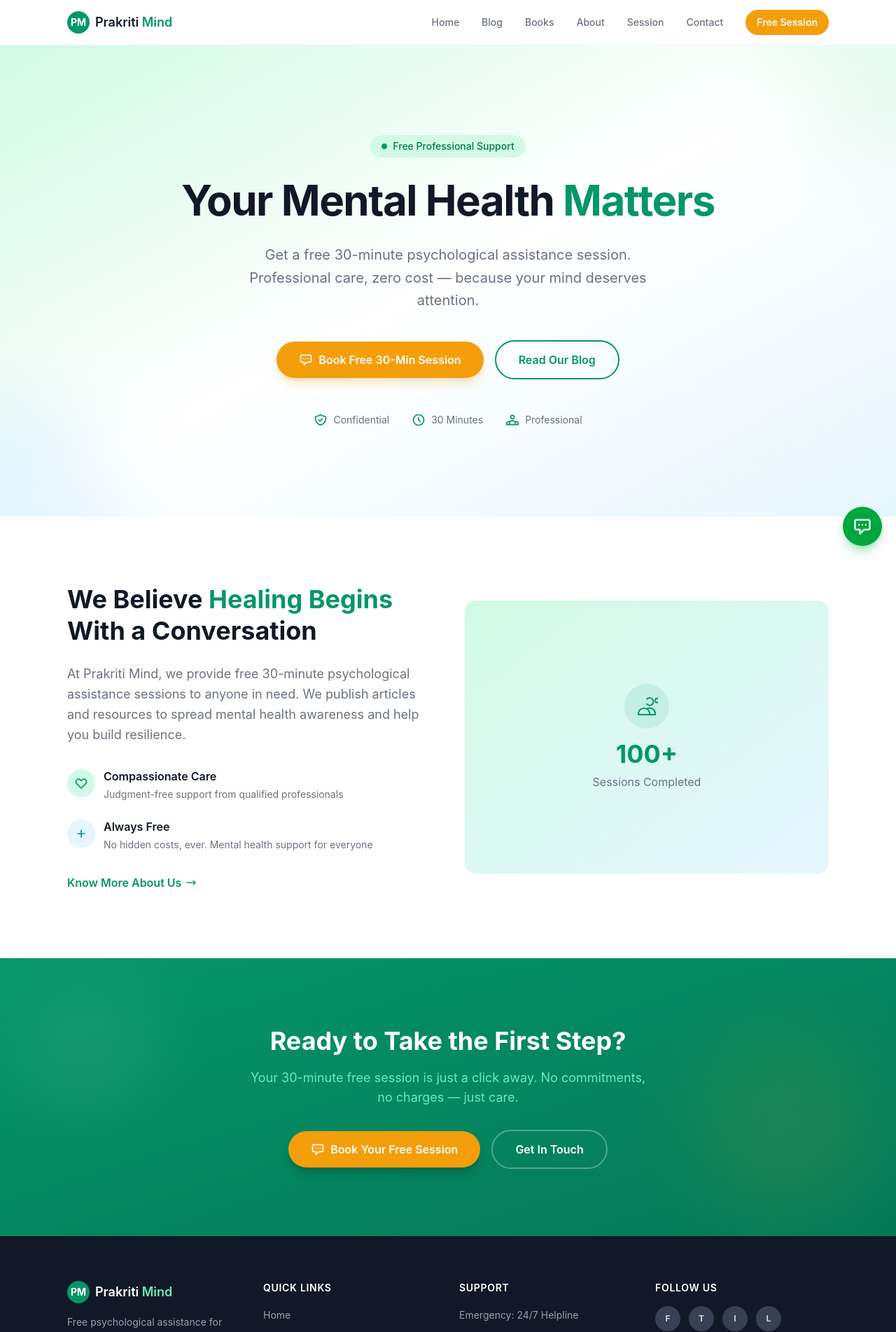
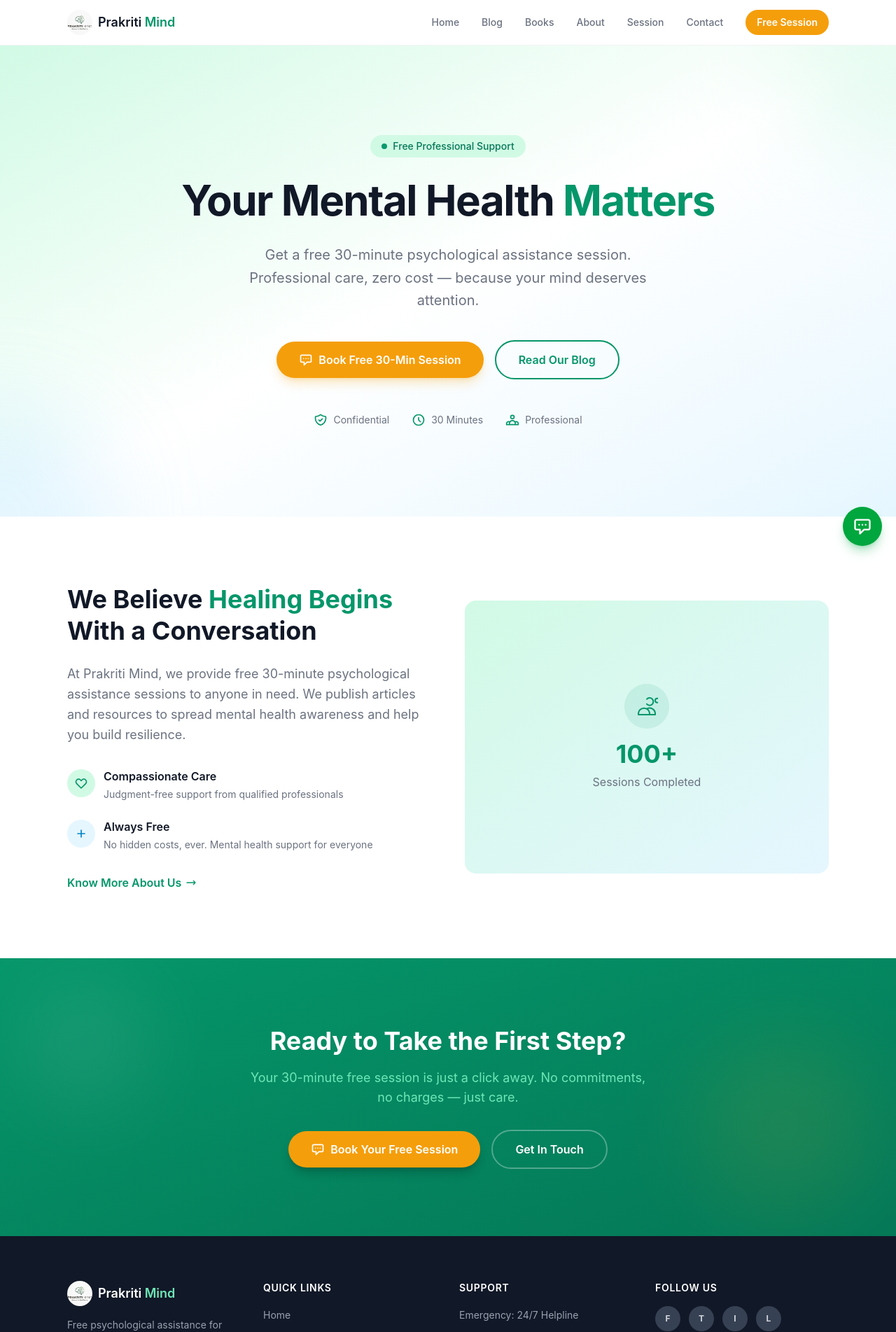
Before and after one commit to notrealaman/prakriti-mind, a Next.js app: page / in a window 1280 px wide. Shown: the top 1903 px of the page at 70% size. Built offline with nearby package versions, Linux system fonts and the light colour scheme.

Commit message:
Use logo.jpg as site logo in header and footer

```diff
--- a/src/components/Footer.jsx
+++ b/src/components/Footer.jsx
@@ -7,9 +7,8 @@ export default function Footer() {
         <div className="grid sm:grid-cols-2 md:grid-cols-4 gap-8">
           <div className="sm:col-span-2 md:col-span-1">
             <Link href="/" className="flex items-center gap-2 mb-4">
-              <div className="w-8 h-8 rounded-full bg-primary flex items-center justify-center">
-                <span className="text-white font-bold text-sm">PM</span>
-              </div>
+              {/* eslint-disable-next-line @next/next/no-img-element */}
+              <img src="/logo.jpg" alt="Prakriti Mind logo" className="w-9 h-9 rounded-full object-cover" />
               <span className="font-semibold text-lg text-white">
                 Prakriti <span className="text-primary-light">Mind</span>
               </span>
--- a/src/components/Header.jsx
+++ b/src/components/Header.jsx
@@ -22,9 +22,8 @@ export default function Header() {
       <div className="max-w-6xl mx-auto px-4 sm:px-6 lg:px-8">
         <div className="flex items-center justify-between h-16">
           <Link href="/" className="flex items-center gap-2">
-            <div className="w-8 h-8 rounded-full bg-primary flex items-center justify-center">
-              <span className="text-white font-bold text-sm">PM</span>
-            </div>
+            {/* eslint-disable-next-line @next/next/no-img-element */}
+            <img src="/logo.jpg" alt="Prakriti Mind logo" className="w-9 h-9 rounded-full object-cover" />
             <span className="font-semibold text-lg text-dark">
               Prakriti <span className="text-primary">Mind</span>
             </span>
```
Also changed, not shown: public/logo.jpg (added).
